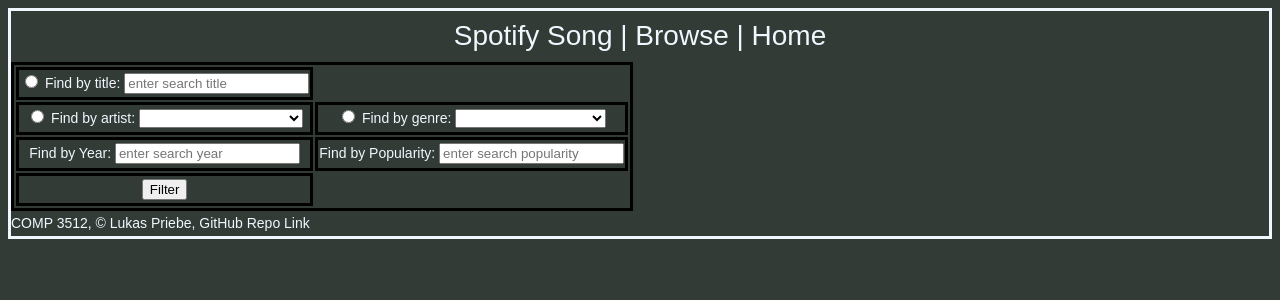
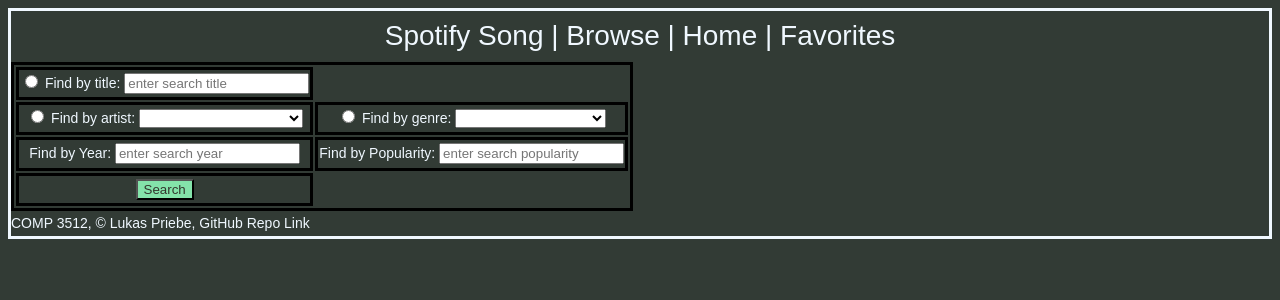
Before and after one commit to pluka073/COMP3521-A1, a PHP site: page /SearchPage.php in a window 1280 px wide. Shown: the top 300 px of the page. Run offline with PHP 8.4, Linux system fonts and the light colour scheme; data comes from the database, SQL or seed files in the repository.

Commit message:
Cleaning Up Code

```diff
--- a/BrowsePage.php
+++ b/BrowsePage.php
@@ -127,7 +127,7 @@ $conn->close();
     <body>
         <main>
             <header class=""> <a href="TheSong.php">Spotify Song </a>|<a href='SearchPage.php'> Search </a>|
-            <a href="HomePage.php">Home</a></header>
+            <a href="HomePage.php">Home</a> <a href="FavoritesPage.php"> | Favorites</a></header>
     <section>
         <form method="post" >
 
--- a/HomePage.php
+++ b/HomePage.php
@@ -242,7 +242,7 @@ function outputList($top_genres, $top_artists, $MPS, $OHW, $LAS, $ATC, $RS, $stu
     }
     echo"</ul></td>
 
-  </tr></table";
+  </tr></table>";
 
 
 }
@@ -267,10 +267,10 @@ function outputList($top_genres, $top_artists, $MPS, $OHW, $LAS, $ATC, $RS, $stu
                 <h1>COMP 3512 Assign1</h1>
                 <h2>Lukas Priebe</h2>
 
-                <a href="SearchPage.php">Search |</a>
+                <a href="SearchPage.php">Search </a>|
                 <a href="TheSong.php">Spotify Song </a>|<a href='BrowsePage.php?song_id'> Browse </a>|
 
-            <a href="HomePage.php">Home</a></header>
+            <a href="HomePage.php">Home</a> <a href="FavoritesPage.php">| Favorites</a></header>
 
         <form method="post" >
             <div><?php outputList($top_genres, $top_artists, $MPS, $OHW, $LAS, $ATC, $RS, $studying) ?></div><br/>
--- a/SearchPage.php
+++ b/SearchPage.php
@@ -50,13 +50,13 @@ $pdo = new PDO(DBCONNSTRING,DBUSER,DBPASS);
     <link rel="stylesheet" href="style.css">
     </head>
     <body>
-        <main class="ui segment doubling stackable grid container">
+        <main >
             <header class=""> <a href="TheSong.php">Spotify Song </a>|<a href='BrowsePage.php?song_id'> Browse </a>|
-            <a href="HomePage.php">Home</a></header>
-    <section class="four wide column">
+            <a href="HomePage.php">Home</a><a href="FavoritesPage.php"> | Favorites</a></header>
+    <section >
 
-        <form class="ui form" method="GET" action="BrowsePage.php">
-          <table class="field">
+        <form  method="GET" action="BrowsePage.php">
+          <table >
               <tr><td>
               <input type="radio" id="rdbtn" name="rdbtn">
             <label for="title">Find by title: </label>
@@ -106,7 +106,7 @@ $pdo = new PDO(DBCONNSTRING,DBUSER,DBPASS);
 
             <tr><td>
           <button class="small ui orange button" type="submit">
-              <i class="filter icon"></i> Filter
+              <i class="filter icon"></i> Search
           </button>
                 </td></tr>
             </table>
@@ -116,7 +116,7 @@ $pdo = new PDO(DBCONNSTRING,DBUSER,DBPASS);
     </section>
 
 
-    <section class="twelve wide column">
+    <section >
       <?php
         if(isset($_GET['search'])){
             if(count($songs) > 0) {
--- a/style.css
+++ b/style.css
@@ -20,6 +20,10 @@ table, tr, th, td {
     text-align: center
 
 
+}
+button{
+    background: #84e3aa;
+    color: #33362e;
 }
 
 a {
```
Also changed, not shown: TheSong.php (+6 -6 lines).
